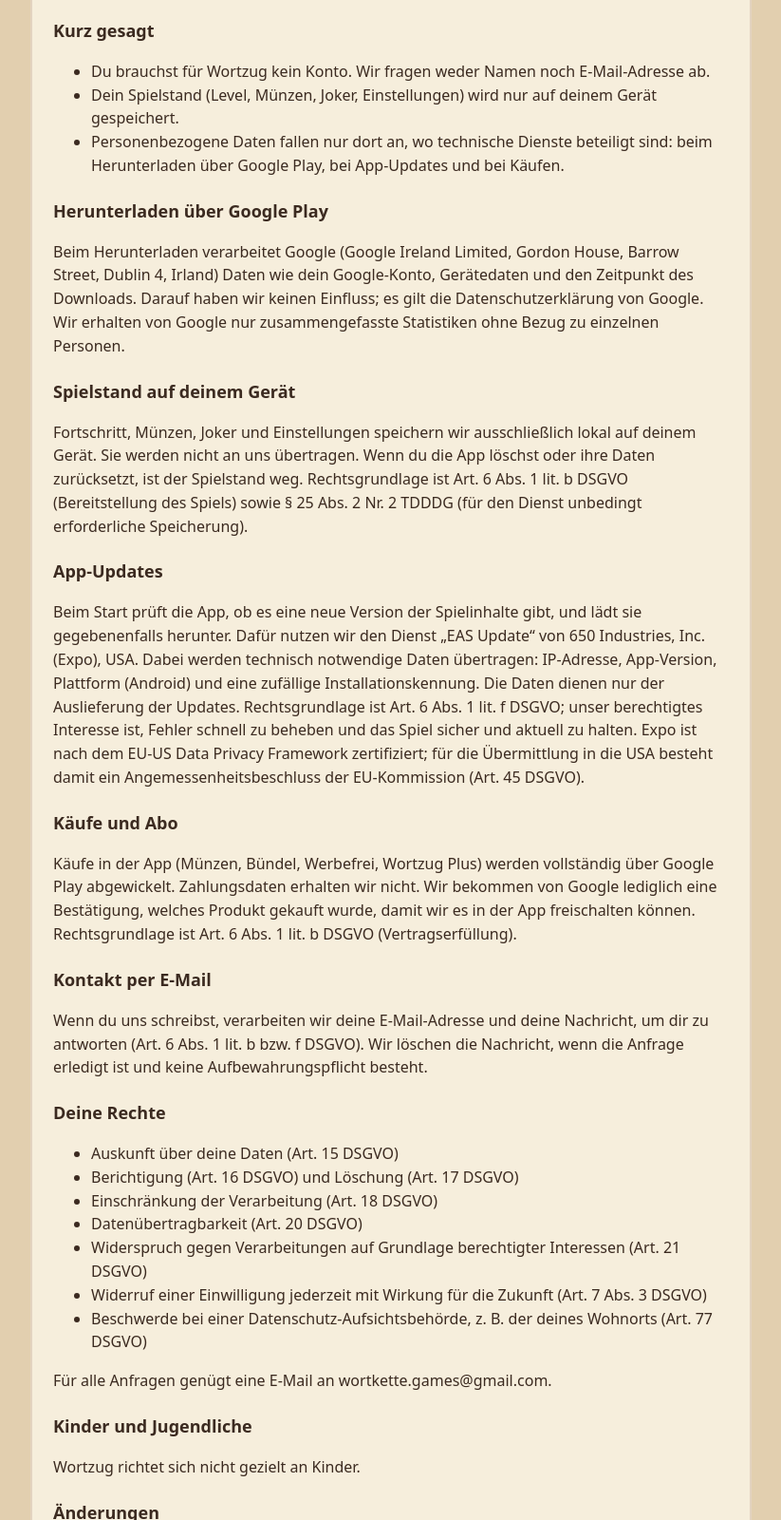
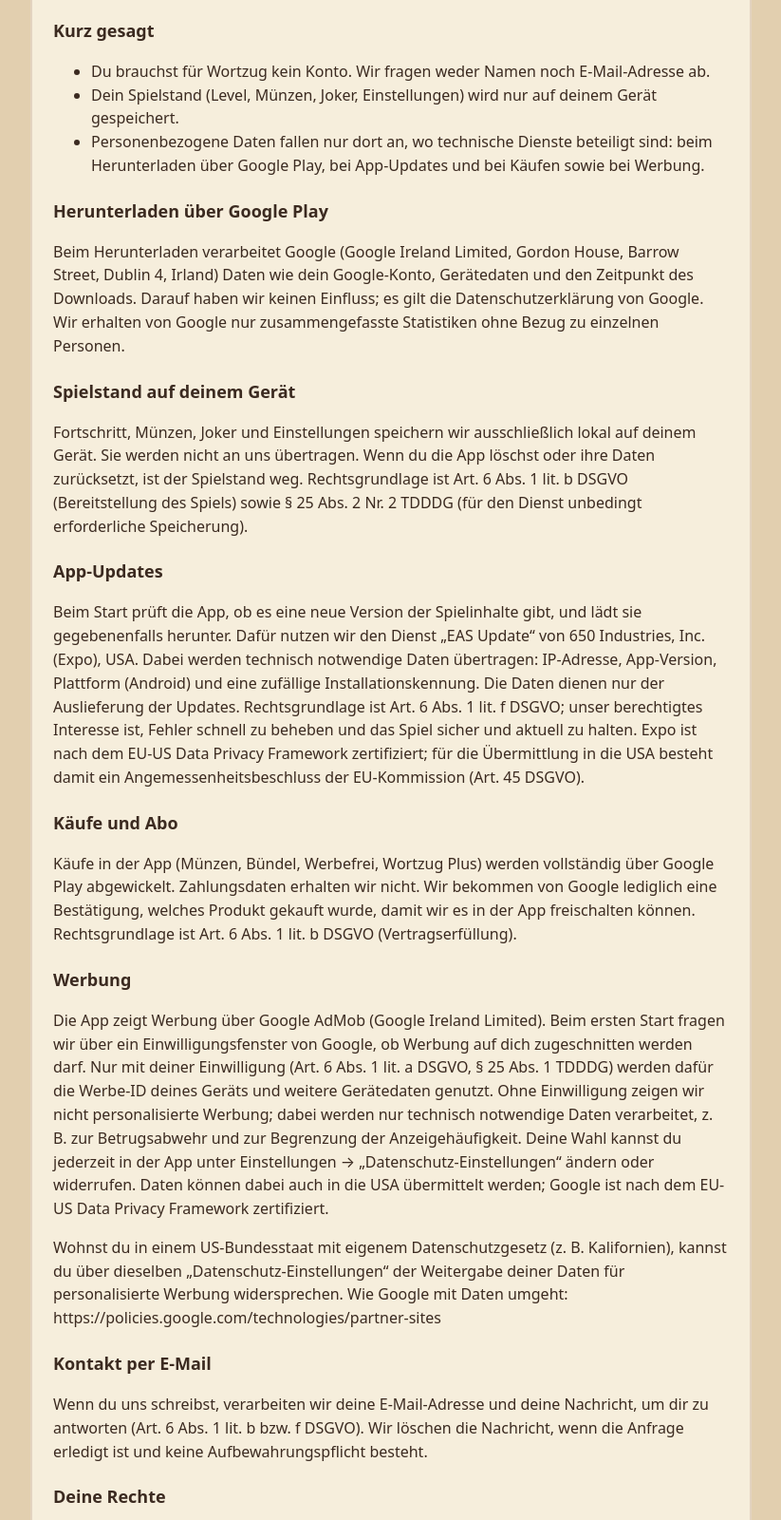
Before and after one commit to Quarkig/quarkig.github.io, a plain HTML site: page datenschutz.html in a window 1280 px wide. Shown: the part 362-1962 px from the top of the page at 95% size, without its empty margins (228-1051 px from the left). Drawn offline with Linux system fonts and the light colour scheme.

Commit message:
Datenschutzerklärung: Werbung (AdMob) und US-Hinweis
Co-Authored-By: Claude Opus 5.5 <noreply@anthropic.com>
Claude-Session: https://claude.ai/code/session_018mtQwMQsLwZqnhcxSfWcsx

```diff
--- a/datenschutz.html
+++ b/datenschutz.html
@@ -25,7 +25,7 @@
 <h2>Verantwortlicher</h2>
 <p>Marc Glowczewski (Quarkfeld)<br>Rostockstraße 22<br>38124 Braunschweig<br>Deutschland<br>E-Mail: wortkette.games@gmail.com</p>
 <h2>Kurz gesagt</h2>
-<ul><li>Du brauchst für Wortzug kein Konto. Wir fragen weder Namen noch E-Mail-Adresse ab.</li><li>Dein Spielstand (Level, Münzen, Joker, Einstellungen) wird nur auf deinem Gerät gespeichert.</li><li>Personenbezogene Daten fallen nur dort an, wo technische Dienste beteiligt sind: beim Herunterladen über Google Play, bei App-Updates und bei Käufen.</li></ul>
+<ul><li>Du brauchst für Wortzug kein Konto. Wir fragen weder Namen noch E-Mail-Adresse ab.</li><li>Dein Spielstand (Level, Münzen, Joker, Einstellungen) wird nur auf deinem Gerät gespeichert.</li><li>Personenbezogene Daten fallen nur dort an, wo technische Dienste beteiligt sind: beim Herunterladen über Google Play, bei App-Updates und bei Käufen sowie bei Werbung.</li></ul>
 <h2>Herunterladen über Google Play</h2>
 <p>Beim Herunterladen verarbeitet Google (Google Ireland Limited, Gordon House, Barrow Street, Dublin 4, Irland) Daten wie dein Google-Konto, Gerätedaten und den Zeitpunkt des Downloads. Darauf haben wir keinen Einfluss; es gilt die Datenschutzerklärung von Google. Wir erhalten von Google nur zusammengefasste Statistiken ohne Bezug zu einzelnen Personen.</p>
 <h2>Spielstand auf deinem Gerät</h2>
@@ -34,6 +34,9 @@
 <p>Beim Start prüft die App, ob es eine neue Version der Spielinhalte gibt, und lädt sie gegebenenfalls herunter. Dafür nutzen wir den Dienst „EAS Update“ von 650 Industries, Inc. (Expo), USA. Dabei werden technisch notwendige Daten übertragen: IP-Adresse, App-Version, Plattform (Android) und eine zufällige Installationskennung. Die Daten dienen nur der Auslieferung der Updates. Rechtsgrundlage ist Art. 6 Abs. 1 lit. f DSGVO; unser berechtigtes Interesse ist, Fehler schnell zu beheben und das Spiel sicher und aktuell zu halten. Expo ist nach dem EU-US Data Privacy Framework zertifiziert; für die Übermittlung in die USA besteht damit ein Angemessenheitsbeschluss der EU-Kommission (Art. 45 DSGVO).</p>
 <h2>Käufe und Abo</h2>
 <p>Käufe in der App (Münzen, Bündel, Werbefrei, Wortzug Plus) werden vollständig über Google Play abgewickelt. Zahlungsdaten erhalten wir nicht. Wir bekommen von Google lediglich eine Bestätigung, welches Produkt gekauft wurde, damit wir es in der App freischalten können. Rechtsgrundlage ist Art. 6 Abs. 1 lit. b DSGVO (Vertragserfüllung).</p>
+<h2>Werbung</h2>
+<p>Die App zeigt Werbung über Google AdMob (Google Ireland Limited). Beim ersten Start fragen wir über ein Einwilligungsfenster von Google, ob Werbung auf dich zugeschnitten werden darf. Nur mit deiner Einwilligung (Art. 6 Abs. 1 lit. a DSGVO, § 25 Abs. 1 TDDDG) werden dafür die Werbe-ID deines Geräts und weitere Gerätedaten genutzt. Ohne Einwilligung zeigen wir nicht personalisierte Werbung; dabei werden nur technisch notwendige Daten verarbeitet, z. B. zur Betrugsabwehr und zur Begrenzung der Anzeigehäufigkeit. Deine Wahl kannst du jederzeit in der App unter Einstellungen → „Datenschutz-Einstellungen“ ändern oder widerrufen. Daten können dabei auch in die USA übermittelt werden; Google ist nach dem EU-US Data Privacy Framework zertifiziert.</p>
+<p>Wohnst du in einem US-Bundesstaat mit eigenem Datenschutzgesetz (z. B. Kalifornien), kannst du über dieselben „Datenschutz-Einstellungen“ der Weitergabe deiner Daten für personalisierte Werbung widersprechen. Wie Google mit Daten umgeht: https://policies.google.com/technologies/partner-sites</p>
 <h2>Kontakt per E-Mail</h2>
 <p>Wenn du uns schreibst, verarbeiten wir deine E-Mail-Adresse und deine Nachricht, um dir zu antworten (Art. 6 Abs. 1 lit. b bzw. f DSGVO). Wir löschen die Nachricht, wenn die Anfrage erledigt ist und keine Aufbewahrungspflicht besteht.</p>
 <h2>Deine Rechte</h2>
```
